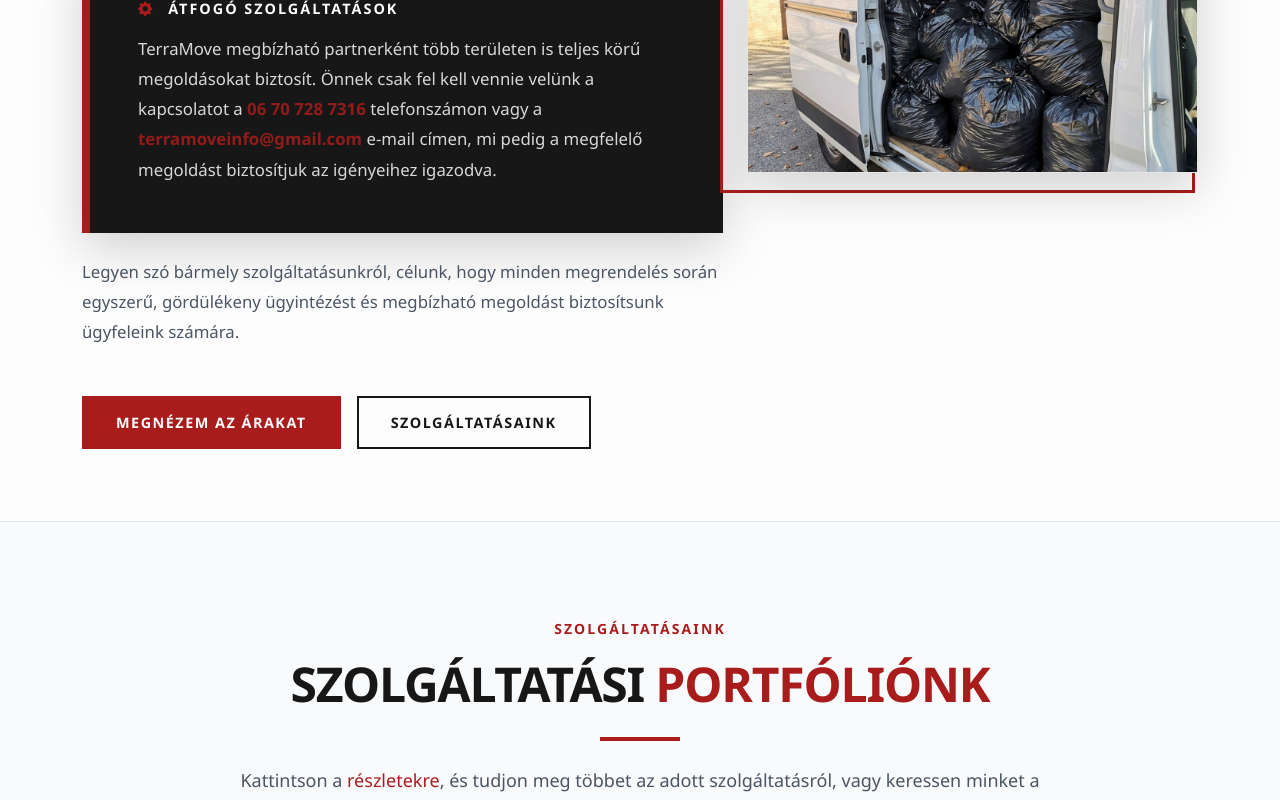
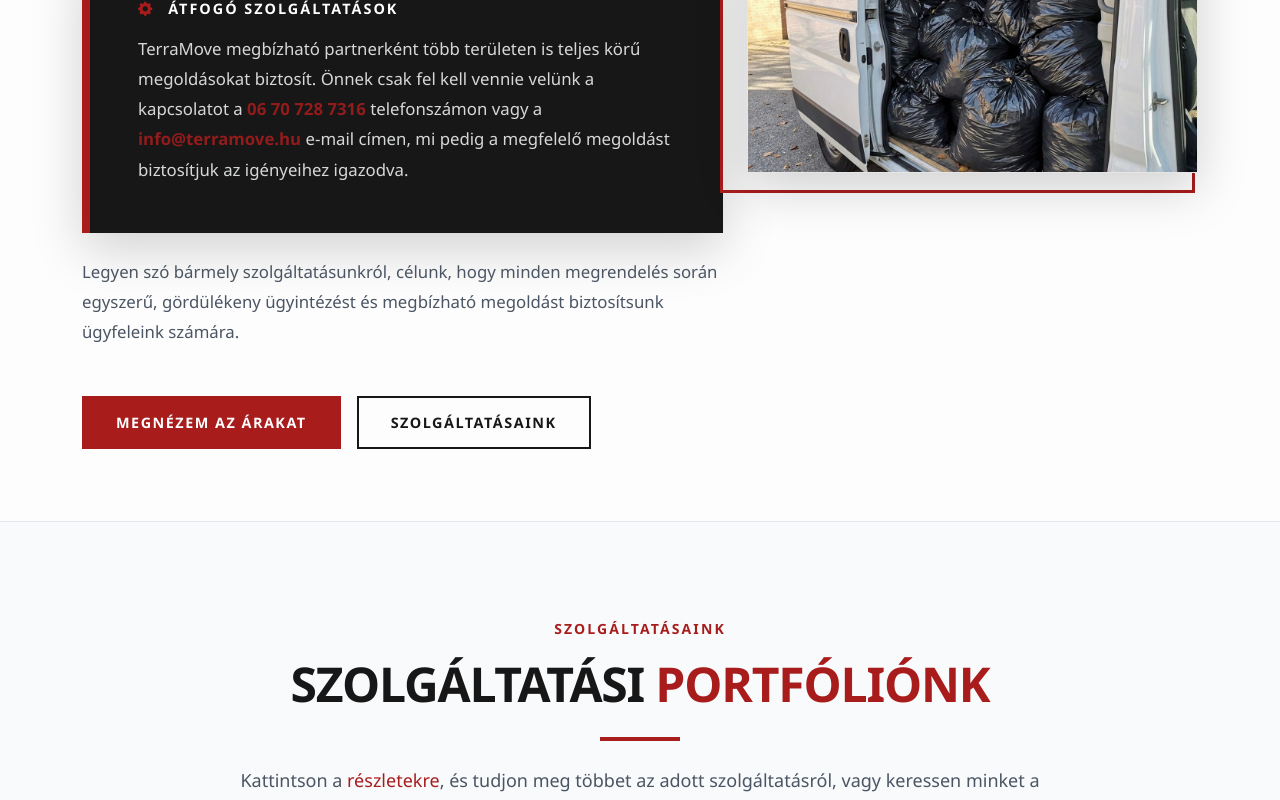
Before and after one commit to gillichnorbert/sitt, an Angular app: page / in a window 1280 px wide. Shown: the part 1240-2040 px from the top of the page. Built offline with nearby package versions, Linux system fonts and the light colour scheme.

Commit message:
info email

```diff
--- a/src/app/components/about/about.component.html
+++ b/src/app/components/about/about.component.html
@@ -25,7 +25,7 @@ Minden munkát szakértelemmel, precizitással és elkötelezettséggel végzün
      TerraMove megbízható partnerként több területen is teljes körű megoldásokat biztosít. Önnek csak fel kell vennie velünk a kapcsolatot a
     <!-- IDE KERÜLT A text-nowrap OSZTÁLY -->
     <a href="tel:06-70-728-7316" class="text-red text-nowrap">06 70 728 7316</a> telefonszámon vagy a
-    <a href="mailto:terramoveinfo@gmail.com" class="text-red text-nowrap">terramoveinfo&#64;gmail.com</a>
+    <a href="mailto:info@terramove.hu" class="text-red text-nowrap">info&#64;terramove.hu</a>
     e-mail címen, mi pedig a megfelelő megoldást biztosítjuk az igényeihez igazodva.
   </p>
 </div>
--- a/src/app/components/footer/footer.component.html
+++ b/src/app/components/footer/footer.component.html
@@ -33,13 +33,13 @@
             </div>
           </a>
 
-          <a href="mailto:terramoveinfo@gmail.com" class="v-contact-item">
+          <a href="mailto:info@terramove.hu" class="v-contact-item">
             <div class="v-icon-square">
               <i class="bi bi-envelope-fill"></i>
             </div>
             <div class="text-content">
               <span class="label">Írjon nekünk:</span>
-              <span class="value">terramoveinfo&#64;gmail.com</span>
+              <span class="value">info&#64;terramove.hu</span>
             </div>
           </a>
 
--- a/src/app/components/header/header.component.html
+++ b/src/app/components/header/header.component.html
@@ -14,7 +14,7 @@
       <a href="tel:+36707287316" class="v-btn v-btn-primary ms-5">
         <i class="bi bi-telephone-fill me-2"></i> +36 70 728 7316
       </a>
-            <a href="mailto:terramoveinfo@gmail.com" class="v-btn v-btn-primary ms-2">
+            <a href="mailto:info@terramove.hu" class="v-btn v-btn-primary ms-2">
         <i class="bi bi-envelope-fill "></i>
       </a>
     </div>
@@ -52,8 +52,8 @@
       <a href="tel:+36707287316" class="v-btn v-btn-primary w-100" (click)="closeMenu()">
         <i class="bi bi-telephone-fill me-2"></i> +36 70 728 7316
       </a>
-      <a href="mailto:terramoveinfo@gmail.com" class="v-btn v-btn-primary w-100 mt-2" (click)="closeMenu()">
-        <i class="bi bi-envelope-fill me-2"></i> terramoveinfo&#64;gmail.com
+      <a href="mailto:info@terramove.hu" class="v-btn v-btn-primary w-100 mt-2" (click)="closeMenu()">
+        <i class="bi bi-envelope-fill me-2"></i> info&#64;terramove.hu
       </a>
     </div>
 
--- a/src/app/components/prices/prices.component.html
+++ b/src/app/components/prices/prices.component.html
@@ -74,7 +74,7 @@
           <a href="tel:+36707287316" class="v-btn v-btn-primary shadow-lg">
             KÉRJEN AJÁNLATOT <i class="bi bi-telephone-fill ms-2"></i>
           </a>
-          <a href="mailto:terramoveinfo@gmail.com?subject=Árajánlatkérés%20fotó%20alapján" class="v-btn v-btn-primary shadow-lg">
+          <a href="mailto:info@terramove.hu?subject=Árajánlatkérés%20fotó%20alapján" class="v-btn v-btn-primary shadow-lg">
             FOTÓT KÜLDÖK ÁRAZÁSHOZ <i class="bi bi-camera-fill ms-2"></i>
           </a>
         </div>
--- a/src/app/components/services/services.component.html
+++ b/src/app/components/services/services.component.html
@@ -6,7 +6,7 @@
       <h2 class="v-title">Szolgáltatási <span class="text-red">Portfóliónk</span></h2>
       <div class="v-divider"></div>
       <p class="v-desc">
-        Kattintson a <span class="text-red">részletekre</span>, és tudjon meg többet az adott szolgáltatásról, vagy keressen minket a  <a href="mailto:terramoveinfo@gmail.com" class="text-red text-nowrap">terramoveinfo&#64;gmail.com</a> e-mail címen!
+        Kattintson a <span class="text-red">részletekre</span>, és tudjon meg többet az adott szolgáltatásról, vagy keressen minket a  <a href="mailto:info@terramove.hu" class="text-red text-nowrap">info&#64;terramove.hu</a> e-mail címen!
       </p>
     </div>
 
--- a/src/app/pages/aruszallitas/aruszallitas.component.html
+++ b/src/app/pages/aruszallitas/aruszallitas.component.html
@@ -110,7 +110,7 @@
             <a href="tel:+36707287316" class="v-btn v-btn-primary w-100 mb-3">
               <i class="bi bi-telephone-fill me-2"></i> +36 70 728 7316
             </a>
-            <a href="mailto:terramoveinfo@gmail.com" class="v-btn v-btn-outline-light w-100">
+            <a href="mailto:info@terramove.hu" class="v-btn v-btn-outline-light w-100">
               <i class="bi bi-envelope-fill me-2"></i> EMAILT ÍROK
             </a>
           </div>
--- a/src/app/pages/foldmunka/foldmunka.component.html
+++ b/src/app/pages/foldmunka/foldmunka.component.html
@@ -118,7 +118,7 @@
             <a href="tel:+36707287316" class="v-btn v-btn-primary w-100 mb-3">
               <i class="bi bi-telephone-fill me-2"></i> +36 70 728 7316
             </a>
-            <a href="mailto:terramoveinfo@gmail.com" class="v-btn v-btn-outline-light w-100">
+            <a href="mailto:info@terramove.hu" class="v-btn v-btn-outline-light w-100">
               <i class="bi bi-envelope-fill me-2"></i> EMAILT ÍROK
             </a>
           </div>
--- a/src/app/pages/sittszallitas/sittszallitas.component.html
+++ b/src/app/pages/sittszallitas/sittszallitas.component.html
@@ -123,7 +123,7 @@
             </p>
           </div>
           <!-- A "subject" paraméterrel előre kitöltjük az e-mail tárgyát! -->
-          <a href="mailto:terramoveinfo@gmail.com?subject=Árajánlatkérés%20fotó%20alapján" class="v-btn v-btn-primary flex-shrink-0 text-nowrap">
+          <a href="mailto:info@terramove.hu?subject=Árajánlatkérés%20fotó%20alapján" class="v-btn v-btn-primary flex-shrink-0 text-nowrap">
             <i class="bi bi-envelope-fill me-2"></i> KÉPET KÜLDÖK
           </a>
         </div>
@@ -141,7 +141,7 @@
             <a href="tel:+36707287316" class="v-btn v-btn-primary w-100 mb-3">
               <i class="bi bi-telephone-fill me-2"></i> +36 70 728 7316
             </a>
-            <a href="mailto:terramoveinfo@gmail.com" class="v-btn v-btn-outline-light w-100">
+            <a href="mailto:info@terramove.hu" class="v-btn v-btn-outline-light w-100">
               <i class="bi bi-envelope-fill me-2"></i> EMAILT ÍROK
             </a>
           </div>
--- a/src/index.html
+++ b/src/index.html
@@ -40,7 +40,7 @@
     "@id": "https://terramove.hu",
     "url": "https://terramove.hu",
     "telephone": "+36707287316",
-    "email": "terramoveinfo@gmail.com",
+    "email": "info@terramove.hu",
     "priceRange": "$$",
     "address": {
       "@type": "PostalAddress",
```
